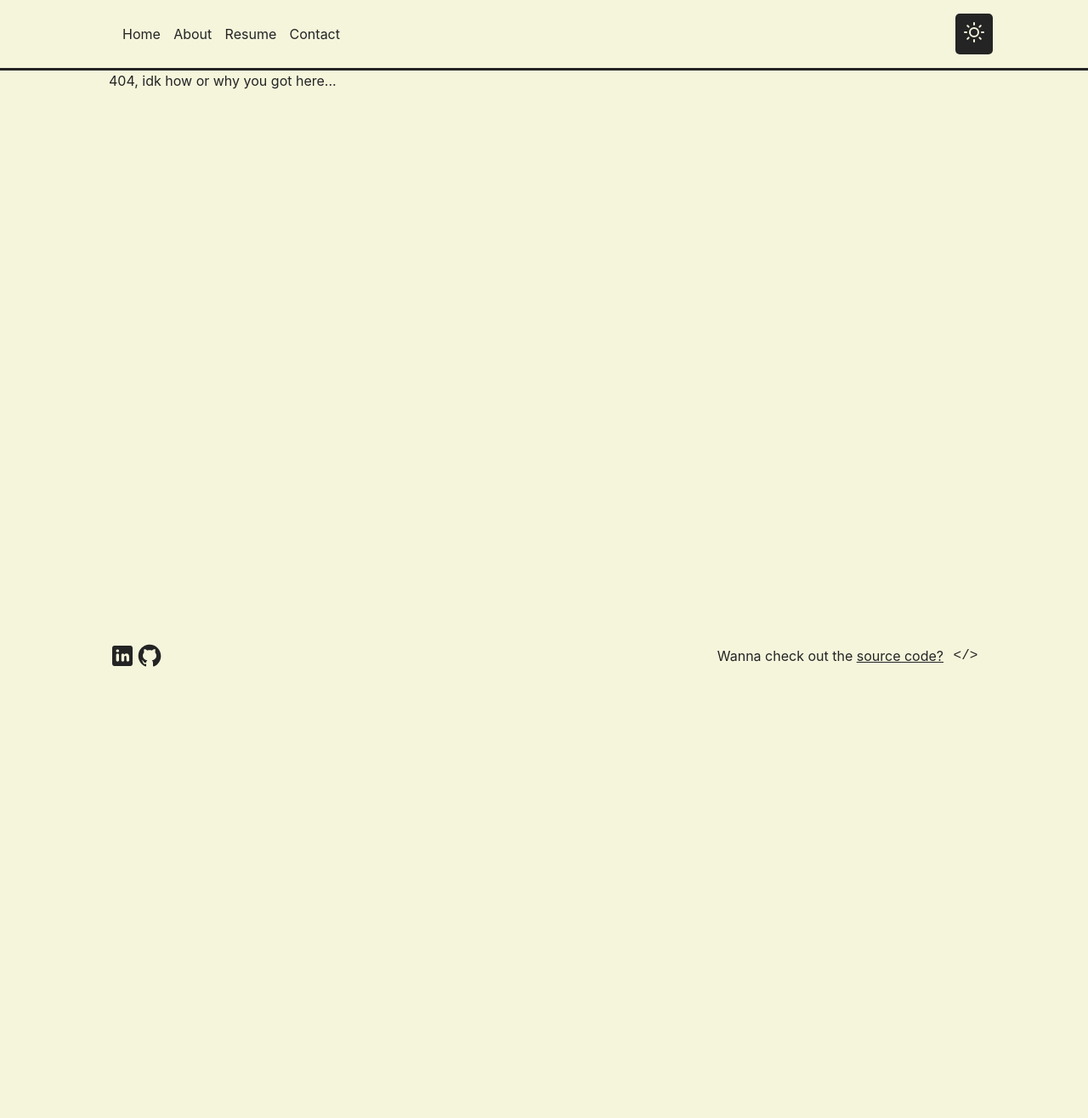
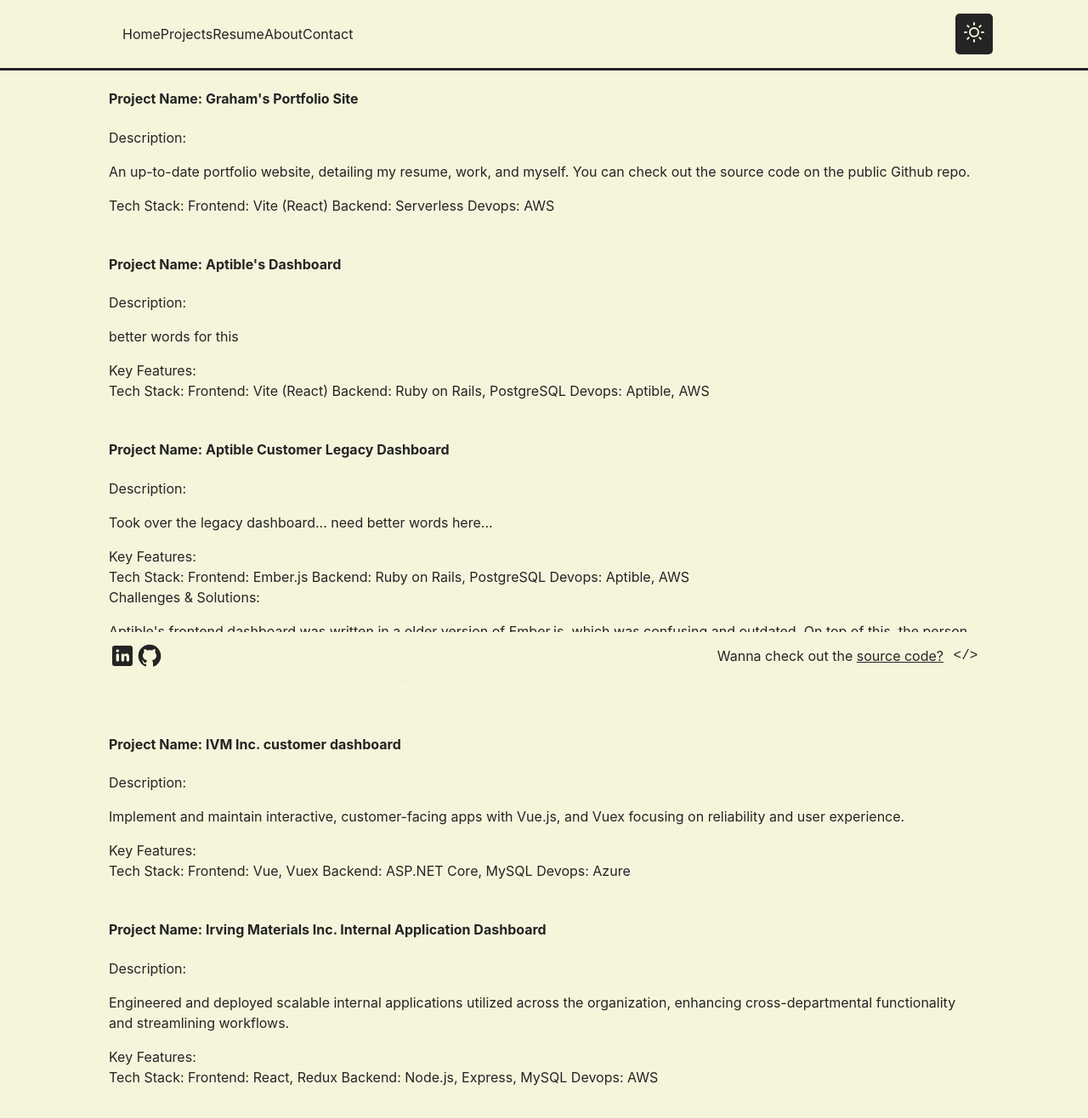
Before and after one commit to grrowe/grahamrowe.dev-ts, a React (Vite) app: page /projects in a window 1280 px wide. Before the commit this address had no page. Shown: the top 1316 px of the page at 85% size. Before the commit the page ends 800 px from the top, so only its background shows below. Built offline with nearby package versions, Linux system fonts and the light colour scheme.

Commit message:
initial project page

```diff
--- a/src/App.tsx
+++ b/src/App.tsx
@@ -11,6 +11,7 @@ import Footer from "./ui/footer/footer.tsx";
 import Resume from "./ui/resume/resume.tsx";
 import About from "./ui/about/about.tsx";
 import NotFound from "./ui/404/404.tsx";
+import Projects from "./ui/projects/projects.tsx";
 
 function App() {
   const [theme, setTheme] = useState(() => {
@@ -37,8 +38,9 @@ function App() {
         theme={theme}
         navLinks={[
           { label: "Home", href: "/" },
+          { label: "Projects", href: "/projects" },
+          { label: "Resume", href: "/my-creds" },
           { label: "About", href: "/about" },
-          { label: "Resume", href: "/my-creds" },
           { label: "Contact", href: "/contact" },
         ]}
       />
@@ -49,6 +51,7 @@ function App() {
             <Route path="/contact" element={<Contact />} />
             <Route path="/my-creds" element={<Resume />} />
             <Route path="/about" element={<About />} />
+            <Route path="/projects" element={<Projects />} />
             <Route path="*" element={<NotFound />} />
           </Routes>
         </BrowserRouter>
--- /dev/null
+++ b/src/ui/projects/projects.css
@@ -0,0 +1 @@
+@import url('../../variables.css');
--- /dev/null
+++ b/src/ui/projects/projects.tsx
@@ -0,0 +1,134 @@
+import './projects.css'
+
+const Projects = () => {
+    return <div>
+
+        <div className='thisWebsite project'>
+            <h4>
+                Project Name: Graham's Portfolio Site
+            </h4>
+            <div>
+                Description:
+                <p>
+                    An up-to-date portfolio website, detailing my resume, work, and myself. You can check out the source code on the public Github repo.
+                </p>
+            </div>
+
+            <div>
+                Tech Stack:
+                Frontend: Vite (React)
+                Backend: Serverless
+                Devops: AWS
+            </div>
+        </div>
+
+        <br />
+
+        <div className='aptibleVite project'>
+            <h4>
+                Project Name: Aptible's Dashboard
+            </h4>
+            <div>
+                Description:
+                <p>
+                    better words for this
+                </p>
+            </div>
+            <div>
+                Key Features:
+
+            </div>
+
+            <div>
+                Tech Stack:
+                Frontend: Vite (React)
+                Backend: Ruby on Rails, PostgreSQL
+                Devops: Aptible, AWS
+            </div>
+        </div>
+
+        <br />
+
+        <div className='aptibleEmberjs project'>
+            <h4>
+                Project Name: Aptible Customer Legacy Dashboard
+            </h4>
+            <div>
+                Description:
+                <p>
+                    Took over the legacy dashboard... need better words here...
+                </p>
+            </div>
+            <div>
+                Key Features:
+
+            </div>
+
+            <div>
+                Tech Stack:
+                Frontend: Ember.js
+                Backend: Ruby on Rails, PostgreSQL
+                Devops: Aptible, AWS
+            </div>
+
+            <div>
+                Challenges & Solutions:
+                <p>
+                    Aptible's frontend dashboard was written in a older version of Ember.js, which was confusing and outdated. On top of this,
+                    the person who initally created the dashboard was no longer at the company. I took over making changes to this dashboard in addition to my duties as a CRE. I had to
+                    learn Ember.js quickly in order to be able to keep up with the changes that needed to be made.
+                </p>
+            </div>
+        </div>
+
+        <br />
+
+        <div className='ivm project'>
+            <h4>
+                Project Name: IVM Inc. customer dashboard
+            </h4>
+            <div>
+                Description:
+                <p>
+                    Implement and maintain interactive, customer-facing apps with Vue.js, and Vuex focusing on reliability and user experience.
+                </p>
+            </div>
+            <div>
+                Key Features:
+            </div>
+
+            <div>
+                Tech Stack:
+                Frontend: Vue, Vuex
+                Backend: ASP.NET Core, MySQL
+                Devops: Azure
+            </div>
+        </div>
+
+        <br />
+
+        <div className='imi project'>
+            <h4>
+                Project Name: Irving Materials Inc. Internal Application Dashboard
+            </h4>
+            <div>
+                Description:
+                <p>
+                    Engineered and deployed scalable internal applications utilized across the organization, enhancing cross-departmental functionality and streamlining workflows.
+                </p>
+            </div>
+            <div>
+                Key Features:
+            </div>
+
+            <div>
+                Tech Stack:
+                Frontend: React, Redux
+                Backend: Node.js, Express, MySQL
+                Devops: AWS
+            </div>
+        </div>
+    </div>
+}
+
+export default Projects
```
